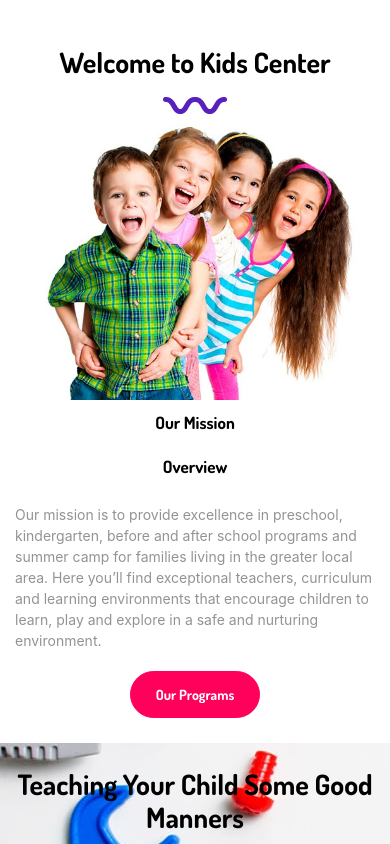
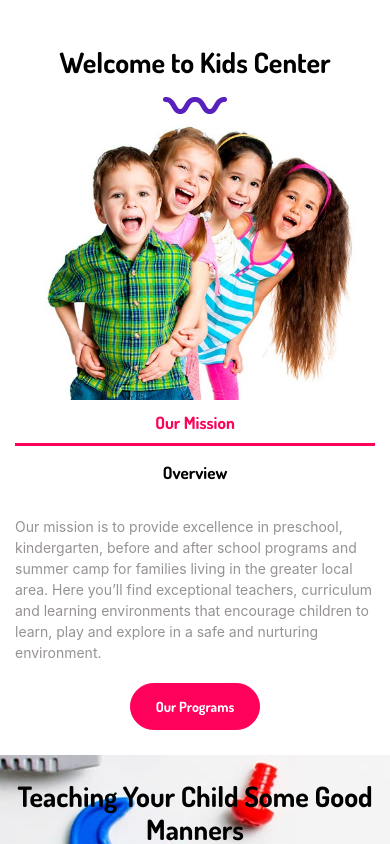
Before and after one commit to phanviet/beekids-landingpage, a website built with Parcel: page index.html in a window 390 px wide. Both pictures are taken after a click on the tab "Our Mission". Shown: the part 559-1403 px from the top of the page. Built offline with nearby package versions, Linux system fonts and the light colour scheme; files whose address does not match are found by name.

Commit message:
done full-mobile

```diff
--- a/js/_reverse.js
+++ b/js/_reverse.js
@@ -7,15 +7,11 @@ card_header.addEventListener("click", function(){
 var active_click = document.getElementById("active-click");
 var tab_a =  document.getElementById("tab-A");
 var tab_b =  document.getElementById("tab-B");
-var k = 1
-// if(k){
-//   active_click.addEventListener('click', function(){
-//     tab_a.classList.toggle("active-click");
-//     k = 0
-//   })
-// } else{
-//     active_click.addEventListener('click', function(){
-//       tab_b.classList.toggle("active-click");
-//       k = 1
-//     })
-// }
+tab_a.addEventListener('click', function(){
+    tab_b.classList.remove("active-click");
+    tab_a.classList.add("active-click");
+})
+tab_b.addEventListener('click', function(){
+    tab_a.classList.remove("active-click");
+    tab_b.classList.add("active-click");
+})
--- a/styles/home_page/components/main/welcome/_welcome__content.scss
+++ b/styles/home_page/components/main/welcome/_welcome__content.scss
@@ -12,12 +12,12 @@
       color: black;
       border: none;
       text-align: center;
-      padding: 10px 0;
+      padding-top: 10px;
       font-family: "Dosis", sans-serif;
       // &:hover {
       //   color: $color-radical-red;
-      //   border-bottom: 3px solid $color-radical-red;
-      // }
+      border-bottom: 3px solid transparent;
+      margin-bottom: 5px;
     }
     .card-body-modify {
       color: $color-mountain-mist;
```
